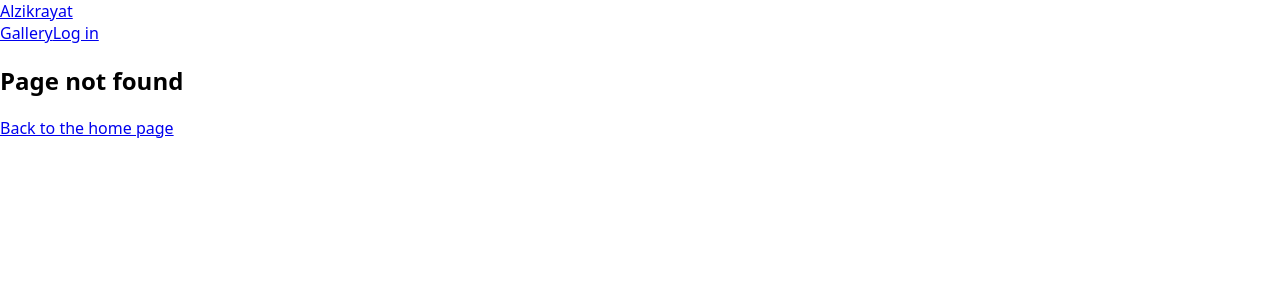
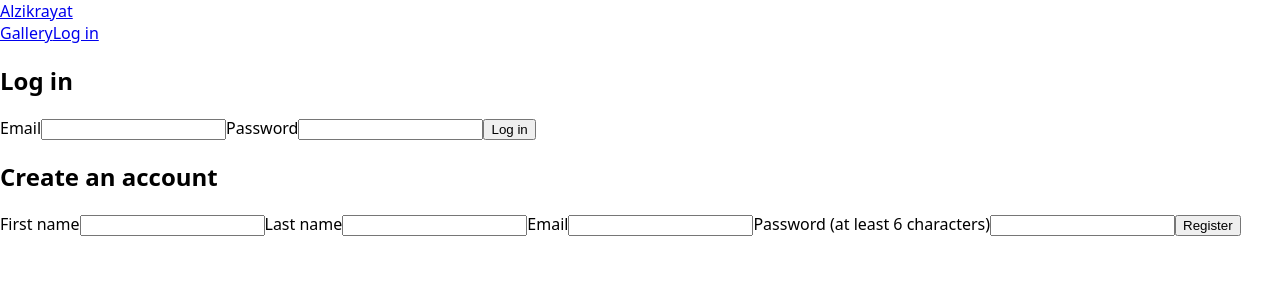
Before and after one commit to Ahmed-Sinkeat/alzikrayat, a React (Vite) app in the folder client/: page /login in a window 1280 px wide. Before the commit this address had no page. Shown: the top 300 px of the page. Built offline with nearby package versions, Linux system fonts and the light colour scheme.

Commit message:
Add login and register page wired to the auth API

```diff
--- a/client/src/App.jsx
+++ b/client/src/App.jsx
@@ -1,6 +1,7 @@
 import { Routes, Route } from 'react-router-dom';
 import Navbar from './components/Navbar';
 import Home from './pages/Home';
+import LoginRegister from './pages/LoginRegister';
 import NotFound from './pages/NotFound';
 
 export default function App() {
@@ -10,6 +11,7 @@ export default function App() {
       <main className="container">
         <Routes>
           <Route path="/" element={<Home />} />
+          <Route path="/login" element={<LoginRegister />} />
           <Route path="*" element={<NotFound />} />
         </Routes>
       </main>
--- /dev/null
+++ b/client/src/components/LoginForm.jsx
@@ -0,0 +1,39 @@
+import { useState } from 'react';
+import { useAuth } from '../context/AuthContext';
+import { errorMessage } from '../api';
+
+export default function LoginForm({ onSuccess }) {
+  const { login } = useAuth();
+  const [form, setForm] = useState({ email: '', password: '' });
+  const [error, setError] = useState('');
+  const [busy, setBusy] = useState(false);
+
+  const change = (e) => setForm({ ...form, [e.target.name]: e.target.value });
+
+  async function submit(e) {
+    e.preventDefault();
+    setError('');
+    setBusy(true);
+    try {
+      await login(form.email, form.password);
+      onSuccess();
+    } catch (err) {
+      setError(errorMessage(err));
+      setBusy(false);
+    }
+  }
+
+  return (
+    <form onSubmit={submit} className="form">
+      <h2>Log in</h2>
+      {error && <p className="error">{error}</p>}
+      <label>Email
+        <input type="email" name="email" value={form.email} onChange={change} required autoComplete="email" />
+      </label>
+      <label>Password
+        <input type="password" name="password" value={form.password} onChange={change} required autoComplete="current-password" />
+      </label>
+      <button type="submit" disabled={busy}>{busy ? 'Logging in…' : 'Log in'}</button>
+    </form>
+  );
+}
--- /dev/null
+++ b/client/src/components/RegisterForm.jsx
@@ -0,0 +1,45 @@
+import { useState } from 'react';
+import { useAuth } from '../context/AuthContext';
+import { errorMessage } from '../api';
+
+export default function RegisterForm({ onSuccess }) {
+  const { register } = useAuth();
+  const [form, setForm] = useState({ firstName: '', lastName: '', email: '', password: '' });
+  const [error, setError] = useState('');
+  const [busy, setBusy] = useState(false);
+
+  const change = (e) => setForm({ ...form, [e.target.name]: e.target.value });
+
+  async function submit(e) {
+    e.preventDefault();
+    setError('');
+    setBusy(true);
+    try {
+      await register(form);
+      onSuccess();
+    } catch (err) {
+      setError(errorMessage(err));
+      setBusy(false);
+    }
+  }
+
+  return (
+    <form onSubmit={submit} className="form">
+      <h2>Create an account</h2>
+      {error && <p className="error">{error}</p>}
+      <label>First name
+        <input name="firstName" value={form.firstName} onChange={change} required maxLength={50} />
+      </label>
+      <label>Last name
+        <input name="lastName" value={form.lastName} onChange={change} required maxLength={50} />
+      </label>
+      <label>Email
+        <input type="email" name="email" value={form.email} onChange={change} required autoComplete="email" />
+      </label>
+      <label>Password (at least 6 characters)
+        <input type="password" name="password" value={form.password} onChange={change} required minLength={6} maxLength={72} autoComplete="new-password" />
+      </label>
+      <button type="submit" disabled={busy}>{busy ? 'Creating…' : 'Register'}</button>
+    </form>
+  );
+}
--- /dev/null
+++ b/client/src/pages/LoginRegister.jsx
@@ -0,0 +1,23 @@
+import { Navigate, useLocation, useNavigate } from 'react-router-dom';
+import { useAuth } from '../context/AuthContext';
+import LoginForm from '../components/LoginForm';
+import RegisterForm from '../components/RegisterForm';
+
+export default function LoginRegister() {
+  const { user } = useAuth();
+  const navigate = useNavigate();
+  const location = useLocation();
+  const from = location.state?.from || '/gallery';
+
+  // already logged in: nothing to do here
+  if (user) return <Navigate to={from} replace />;
+
+  const done = () => navigate(from, { replace: true });
+
+  return (
+    <div className="auth-grid">
+      <LoginForm onSuccess={done} />
+      <RegisterForm onSuccess={done} />
+    </div>
+  );
+}
```
Also changed, not shown: client/src/components/ProtectedRoute.jsx (added, +10 -0 lines).
